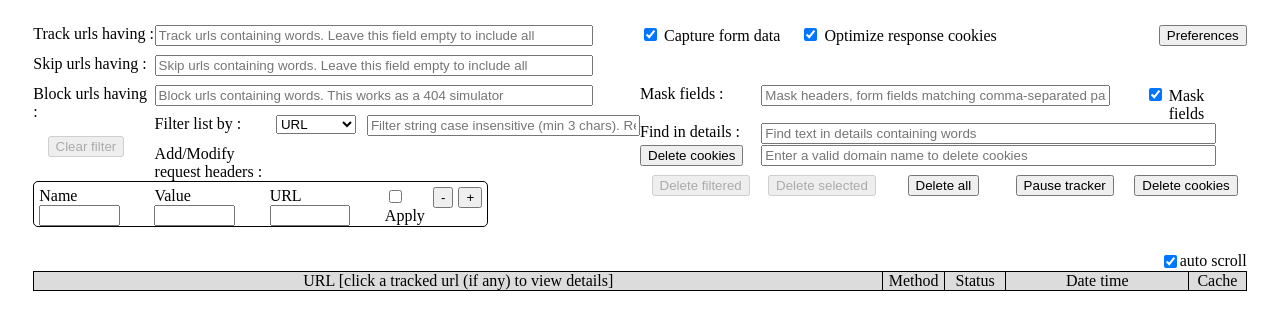
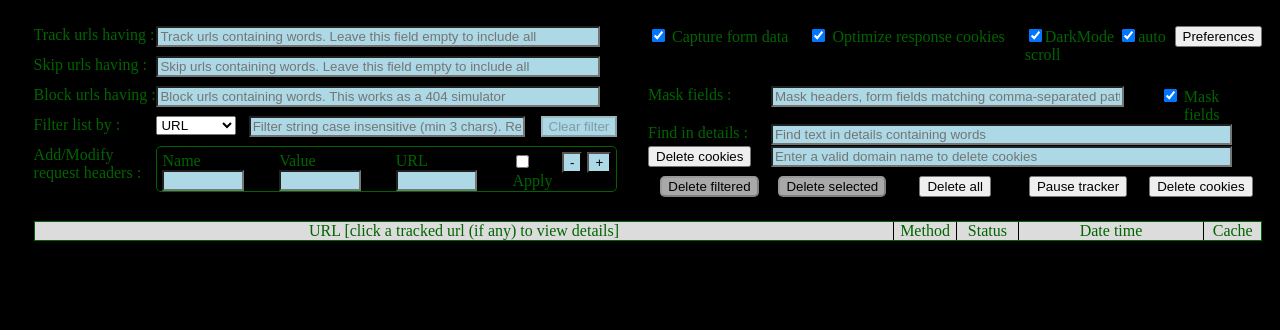
Before and after one commit to venukbh/http-tracker, a browser extension: page src/html/http-tracker.html in a window 1280 px wide. Drawn offline with Linux system fonts and the light colour scheme.

Commit message:
more concise layout and darkmode

```diff
--- a/src/css/styles.css
+++ b/src/css/styles.css
@@ -1,7 +1,14 @@
+body {
+  height: 100%;
+  width: 100%;
+  overflow: hidden;
+}
+
 .web_event_tracker {
   margin: 2% 2% 2% 2%;
-  height: 100%;
+  height: 96%;
   font-size: 100%;
+  overflow: hidden;
 }
 
 .empty_div {
@@ -101,6 +108,20 @@ input {
   color: #FF0000;
 }
 
+.darkmode {
+  background: #000;
+  color: darkgreen;
+}
+
+.darkmode input {
+  background-color: lightblue;
+}
+
+.darkmode button:disabled {
+  background-color: darkgrey; /* Replace 'lightgray' with your desired color */
+  color: #000;
+  border-radius: 5px;
+}
 .web_event_list_hide {
   display: none;
 }
--- a/src/html/http-tracker.html
+++ b/src/html/http-tracker.html
@@ -11,7 +11,7 @@
   <script type="text/javascript" src="/src/js/httpTrackerOpen.js"></script>
 </head>
 
-<body style="font-size: 100%;">
+<body style="font-size: 100%;" class="darkmode">
   <div id="web_events_tracking" class="web_event_tracker">
     <div>
       <div class="left_pane">
@@ -113,6 +113,8 @@
         </div>
         <div style="height: 30px;" title="Global preferences to persist across browser sessions.">
           <button id="preferences" type="button" class="web_event_button_preferences">Preferences</button>
+          <input id="darkmode" type="checkbox" checked>DarkMode</input>
+          <input checked id="urls_autoscroll" type="checkbox">auto scroll</input>
         </div>
         <div style="height: 30px;">
         </div>
@@ -169,9 +171,6 @@
       </div>
     </div>
     <div style="clear: both; height: 15px;"></div>
-    <div style="display: flex; justify-content: flex-end;">
-      <input checked id="urls_autoscroll" type="checkbox">auto scroll</input>
-    </div>
     <div id="urls_list_heading" class="urls_list_heading">
       <div class="web_event_list_url">URL [click a tracked url (if any) to view details]</div>
       <div class="web_event_list_method">Method</div>
--- a/src/js/httpTrackerProcessor.js
+++ b/src/js/httpTrackerProcessor.js
@@ -629,12 +629,22 @@ const eventTracker = (function() {
     return getById('urls_list').getElementsByClassName('web_event_list_blank'); // this returns a live collection
   }
 
+  function switchDarkMode(e) {
+    const checked = e.target.checked;
+    if (checked) {
+      document.body.classList.add('darkmode');
+    } else {
+      document.body.classList.remove('darkmode');
+    }
+  };
+
   function bindDefaultEvents() {
     getById('track_urls_pattern').oninput = setPatternsToInclude;
     getById('exclude_urls_pattern').oninput = setPatternsToExclude;
     getById('block_urls_pattern').oninput = setPatternsToBlock;
     getById('mask_patterns_list').oninput = setPatternsToMask;
     getById('enable_mask_patterns').onchange = maskFieldsCheckbox;
+    getById('darkmode').onchange = switchDarkMode;
     getById('include_form_data').onchange = captureFormDataCheckbox;
     getById('optimize_response_cookies').onchange = optimizeResponseCookiesCheckbox;
     getById('filter_web_events').oninput = filterEvents;
```
